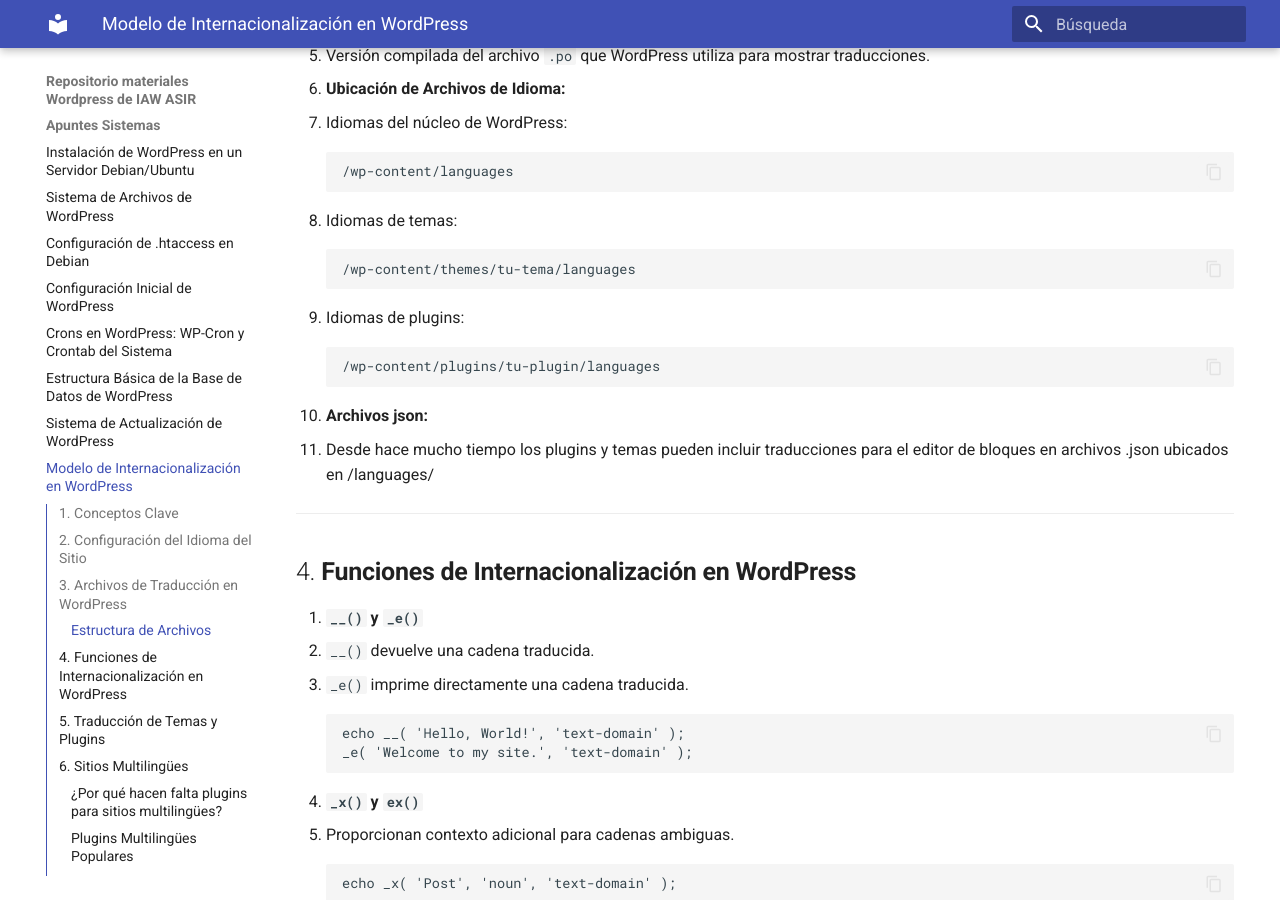
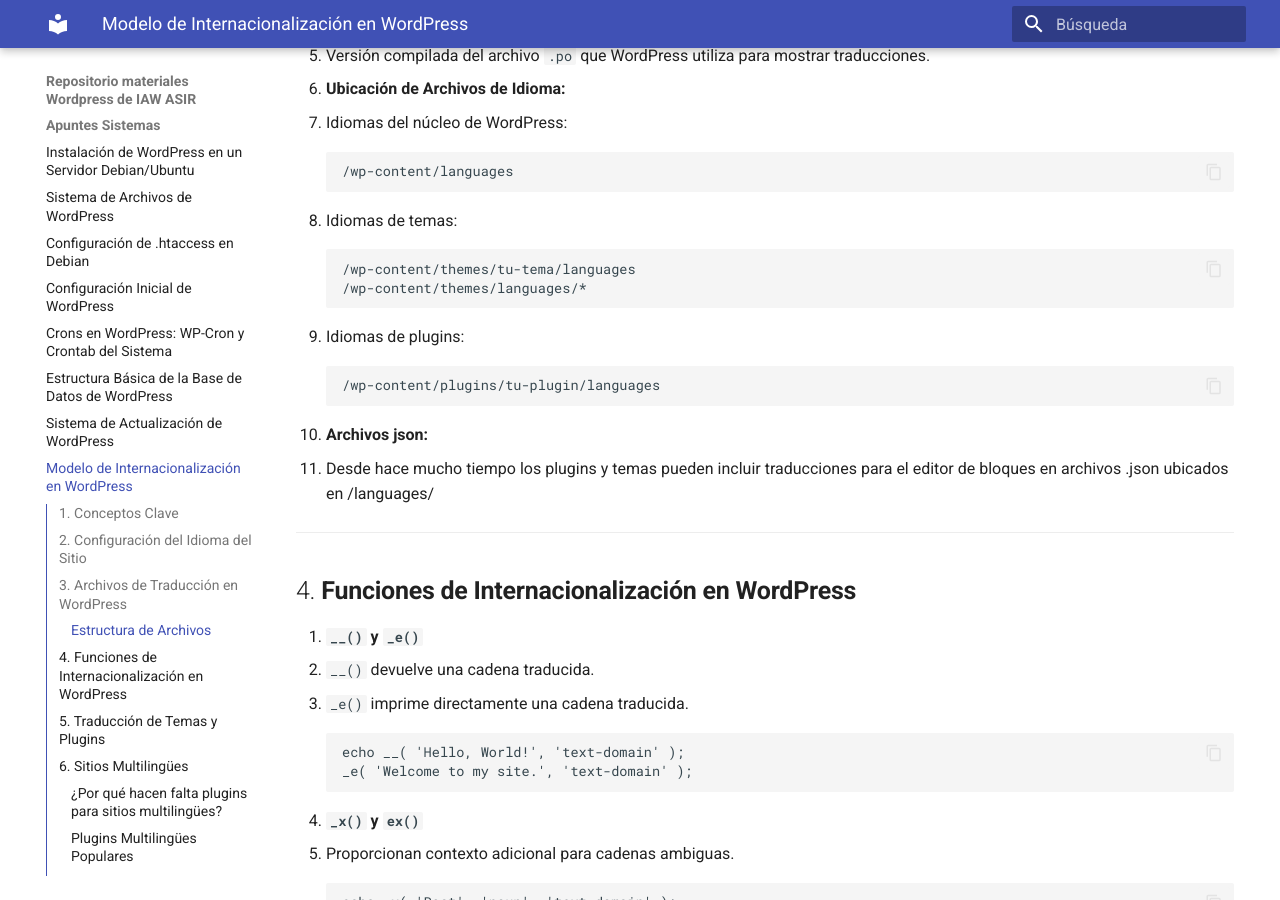
Before and after one commit to Fahueso/wordpressIAW, an MkDocs documentation site: the page built from docs/Apuntes Sistemas/g) Internacionalización.md, in a window 1280 px wide and 900 px high, scrolled down 1140 px. Built offline with MkDocs 1.6.1 and Material for MkDocs 9.7.7, drawn with Linux system fonts in a browser that asks for light colours.

Commit message:
vault backup: 2026-01-08 13:51:14

````diff
--- a/docs/Apuntes Sistemas/g) Internacionalización.md
+++ b/docs/Apuntes Sistemas/g) Internacionalización.md
@@ -48,6 +48,7 @@
    - Idiomas de temas:
      ```
      /wp-content/themes/tu-tema/languages
+     /wp-content/themes/languages/*
      ```
    - Idiomas de plugins:
      ```
````
Also changed, not shown: 1 other file.
